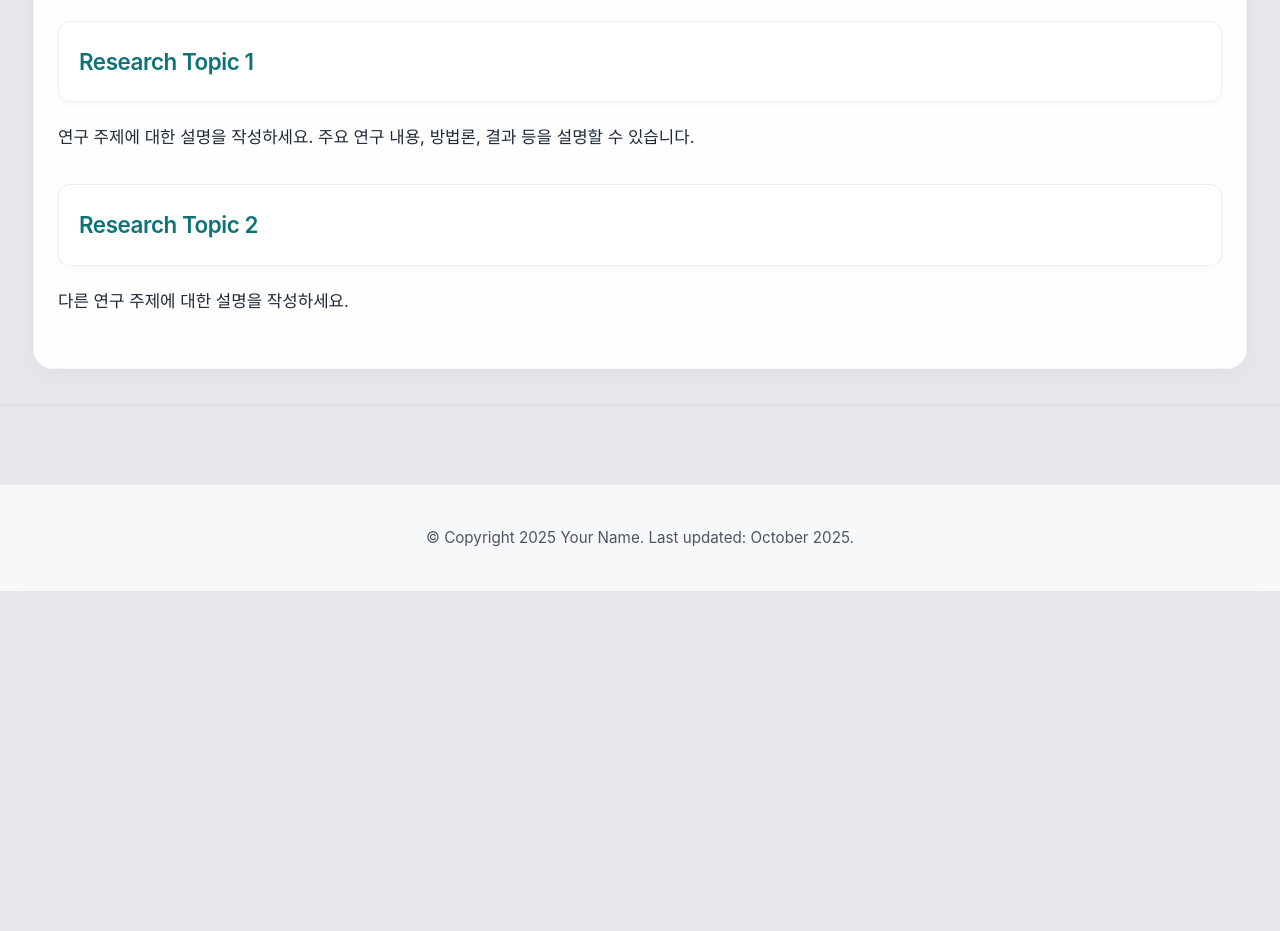
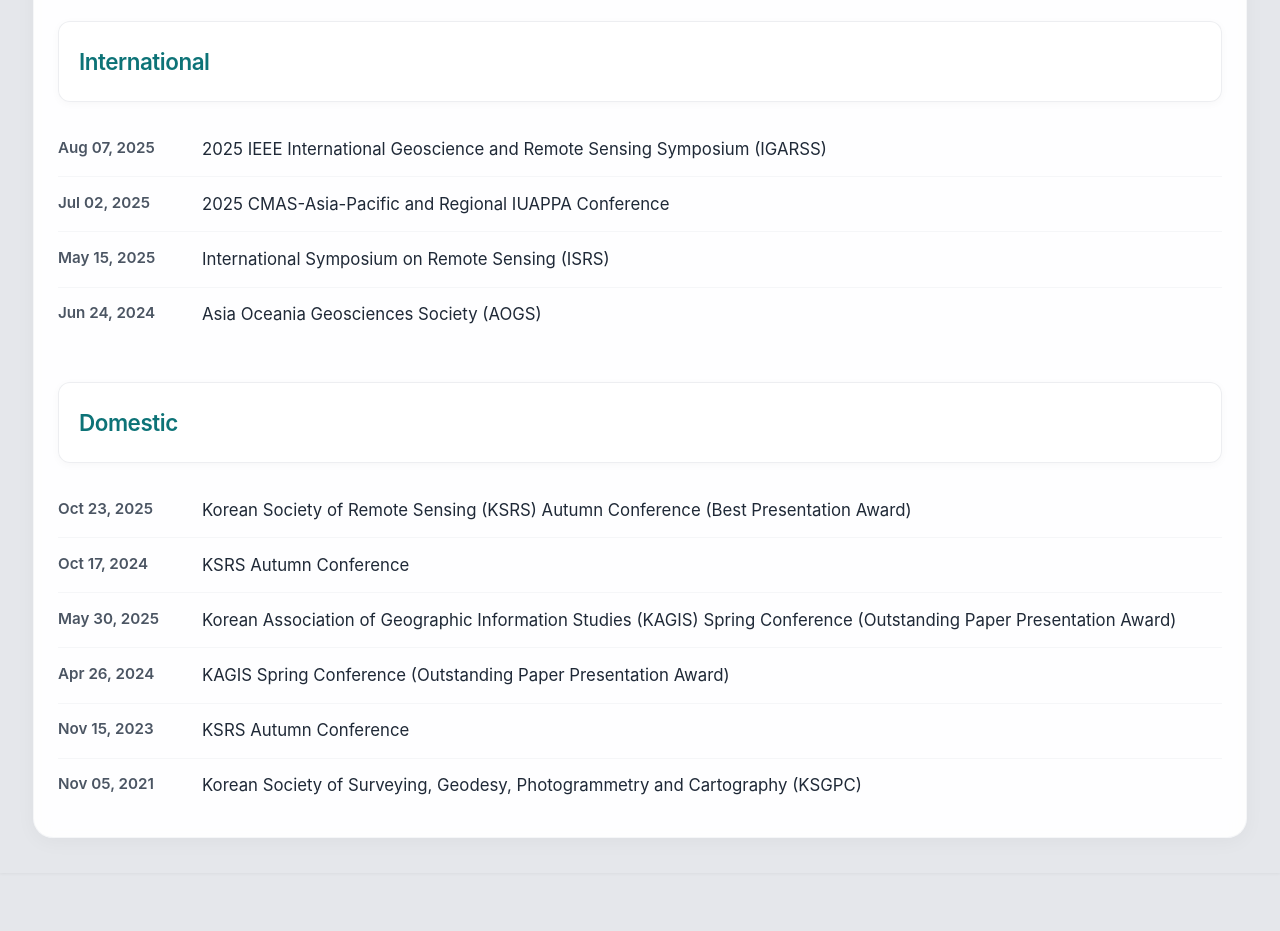
Before and after one commit to sjbae1102/sjbae1102.github.io, a plain HTML site: page research/index.html in a window 1280 px wide. Shown: the part 190-1121 px from the top of the page. Before the commit the page ends 880 px from the top, so only its background shows below. Drawn offline with Linux system fonts and the light colour scheme.

Commit message:
Update styles: change background to gray, add conference tab, increase width

```diff
--- a/research/index.html
+++ b/research/index.html
@@ -3,8 +3,10 @@
 <head>
     <meta charset="UTF-8">
     <meta name="viewport" content="width=device-width, initial-scale=1.0">
-    <meta name="description" content="Research - Sejeong Bae">
-    <title>Research - Sejeong Bae</title>
+    <meta name="description" content="Conference - Sejeong Bae">
+    <title>Conference - Sejeong Bae</title>
+    <link rel="icon" type="image/svg+xml" href="/favicon.svg">
+    <link rel="icon" type="image/png" href="/favicon.png">
     <link rel="stylesheet" href="../style.css">
 </head>
 <body>
@@ -16,7 +18,7 @@
                 <li><a href="/" class="nav-link">Home</a></li>
                 <li><a href="/news/" class="nav-link">News</a></li>
                 <li><a href="/about/" class="nav-link">About</a></li>
-                <li><a href="/research/" class="nav-link active">Research</a></li>
+                <li><a href="/research/" class="nav-link active">Conference</a></li>
                 <li><a href="/publications/" class="nav-link">Publications</a></li>
                 <li><a href="/contact/" class="nav-link">Contact</a></li>
             </ul>
@@ -31,15 +33,61 @@
     <!-- Main Content -->
     <main class="main-content">
         <div class="container">
-            <!-- Research Section -->
-            <section id="research-section" class="content-section">
-                <h2 class="section-title">Research</h2>
-                <div class="research-content">
-                    <h3>Research Topic 1</h3>
-                    <p>연구 주제에 대한 설명을 작성하세요. 주요 연구 내용, 방법론, 결과 등을 설명할 수 있습니다.</p>
+            <!-- Conference Section -->
+            <section id="conference-section" class="content-section">
+                <h2 class="section-title">Conference</h2>
+                <div class="conference-content">
+                    <div class="conference-category">
+                        <h3>International</h3>
+                        <ul class="conference-list">
+                            <li>
+                                <span class="conference-date">Aug 07, 2025</span>
+                                <span class="conference-text">2025 IEEE International Geoscience and Remote Sensing Symposium (IGARSS)</span>
+                            </li>
+                            <li>
+                                <span class="conference-date">Jul 02, 2025</span>
+                                <span class="conference-text">2025 CMAS-Asia-Pacific and Regional IUAPPA Conference</span>
+                            </li>
+                            <li>
+                                <span class="conference-date">May 15, 2025</span>
+                                <span class="conference-text">International Symposium on Remote Sensing (ISRS)</span>
+                            </li>
+                            <li>
+                                <span class="conference-date">Jun 24, 2024</span>
+                                <span class="conference-text">Asia Oceania Geosciences Society (AOGS)</span>
+                            </li>
+                        </ul>
+                    </div>
 
-                    <h3>Research Topic 2</h3>
-                    <p>다른 연구 주제에 대한 설명을 작성하세요.</p>
+                    <div class="conference-category">
+                        <h3>Domestic</h3>
+                        <ul class="conference-list">
+                            <li>
+                                <span class="conference-date">Oct 23, 2025</span>
+                                <span class="conference-text">Korean Society of Remote Sensing (KSRS) Autumn Conference (Best Presentation Award)</span>
+                            </li>
+                            <li>
+                                <span class="conference-date">Oct 17, 2024</span>
+                                <span class="conference-text">KSRS Autumn Conference</span>
+                            </li>
+                            <li>
+                                <span class="conference-date">May 30, 2025</span>
+                                <span class="conference-text">Korean Association of Geographic Information Studies (KAGIS) Spring Conference (Outstanding Paper Presentation Award)</span>
+                            </li>
+                            <li>
+                                <span class="conference-date">Apr 26, 2024</span>
+                                <span class="conference-text">KAGIS Spring Conference (Outstanding Paper Presentation Award)</span>
+                            </li>
+                            <li>
+                                <span class="conference-date">Nov 15, 2023</span>
+                                <span class="conference-text">KSRS Autumn Conference</span>
+                            </li>
+                            <li>
+                                <span class="conference-date">Nov 05, 2021</span>
+                                <span class="conference-text">Korean Society of Surveying, Geodesy, Photogrammetry and Cartography (KSGPC)</span>
+                            </li>
+                        </ul>
+                    </div>
                 </div>
             </section>
         </div>
```
Also changed, not shown: about/index.html (+1 -1 lines), contact/index.html (+1 -1 lines), index.html (+10 -0 lines), news/index.html (+1 -1 lines), publications/index.html (+1 -1 lines), favicon.svg (added).
